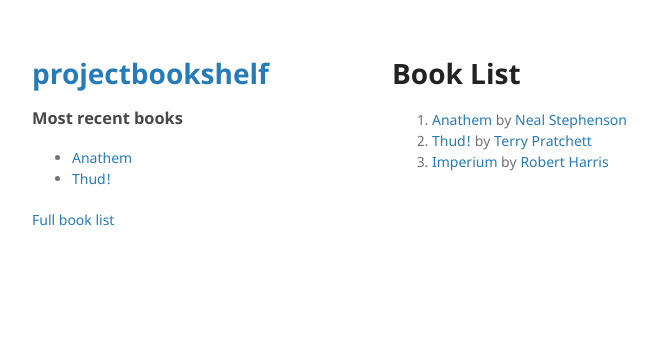
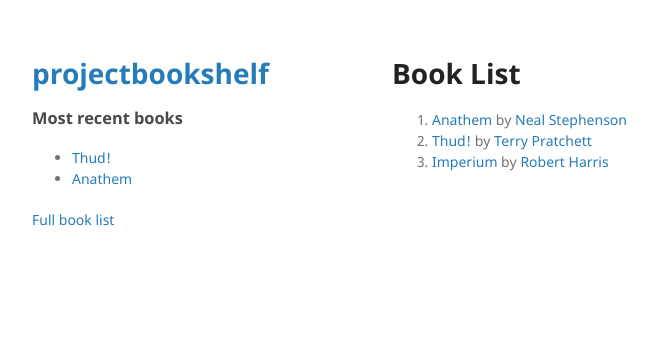
Before and after one commit to vmlinuzhk/projectbookshelf, a Jekyll site: the page built from books.md, in a window 1280 px wide. Shown: the top 342 px of the page, without its empty margins (178-835 px from the left). Built offline with Jekyll 4.4.1, drawn with Linux system fonts in a browser that asks for light colours; our own code applies the rules of GitHub Pages for plain Markdown files; the repository's description, which GitHub fills in, is left out.

Commit message:
Most recent books

```diff
--- a/_layouts/default.html
+++ b/_layouts/default.html
@@ -25,7 +25,7 @@
 
         <p class="view"><h3>Most recent books</h3>
         <ul>
-        {% for book in site.data.books limit:2 %}
+        {% for book in site.data.books reversed limit:2 %}
         <li><a href="/books/{{ book.title | slugify: "latin"}}">{{ book.title }}</a></li>
         {% endfor %}
         </ul>
```
